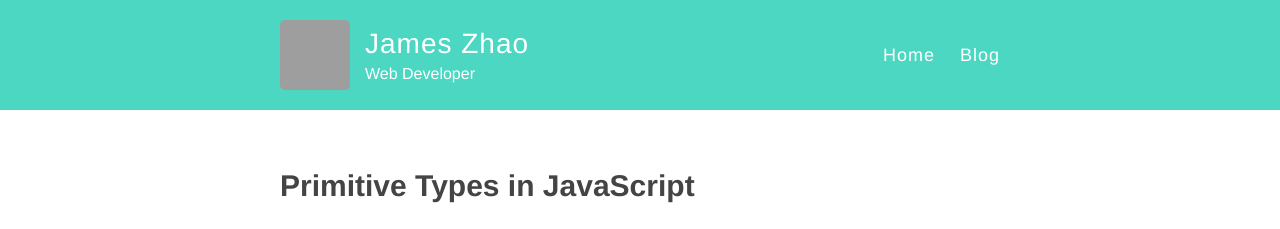
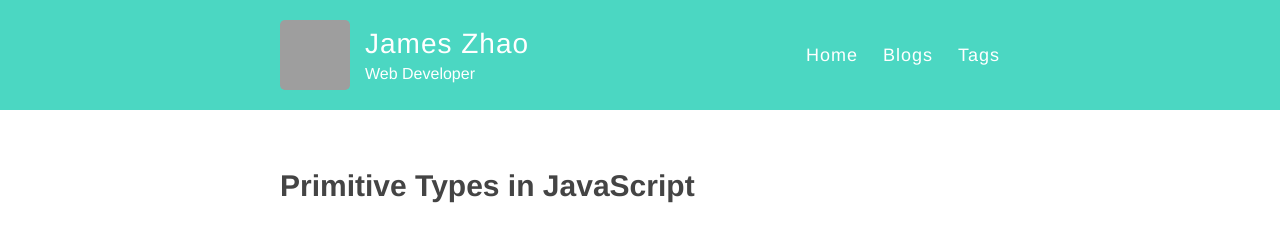
Before and after one commit to jameskzhao/site, a Jekyll site: the page built from _posts/2010-01-02-6 Primitive Types in JS.md, in a window 1280 px wide. Shown: the top 229 px of the page. Built offline with Jekyll 4.4.1, drawn with Linux system fonts in a browser that asks for light colours; grey boxes are pictures that could not be loaded.

Commit message:
Update default.html
Modified nav links

```diff
--- a/_layouts/default.html
+++ b/_layouts/default.html
@@ -48,7 +48,8 @@
 
           <nav>
             <a href="{{ site.baseurl }}/">Home</a>
-            <a href="{{ site.baseurl }}/blog/">Blog</a>
+            <a href="{{ site.baseurl }}/blog/">Blogs</a>
+            <a href="{{ site.baseurl }}/tags/">Tags</a>
 
           </nav>
         </header>
```
